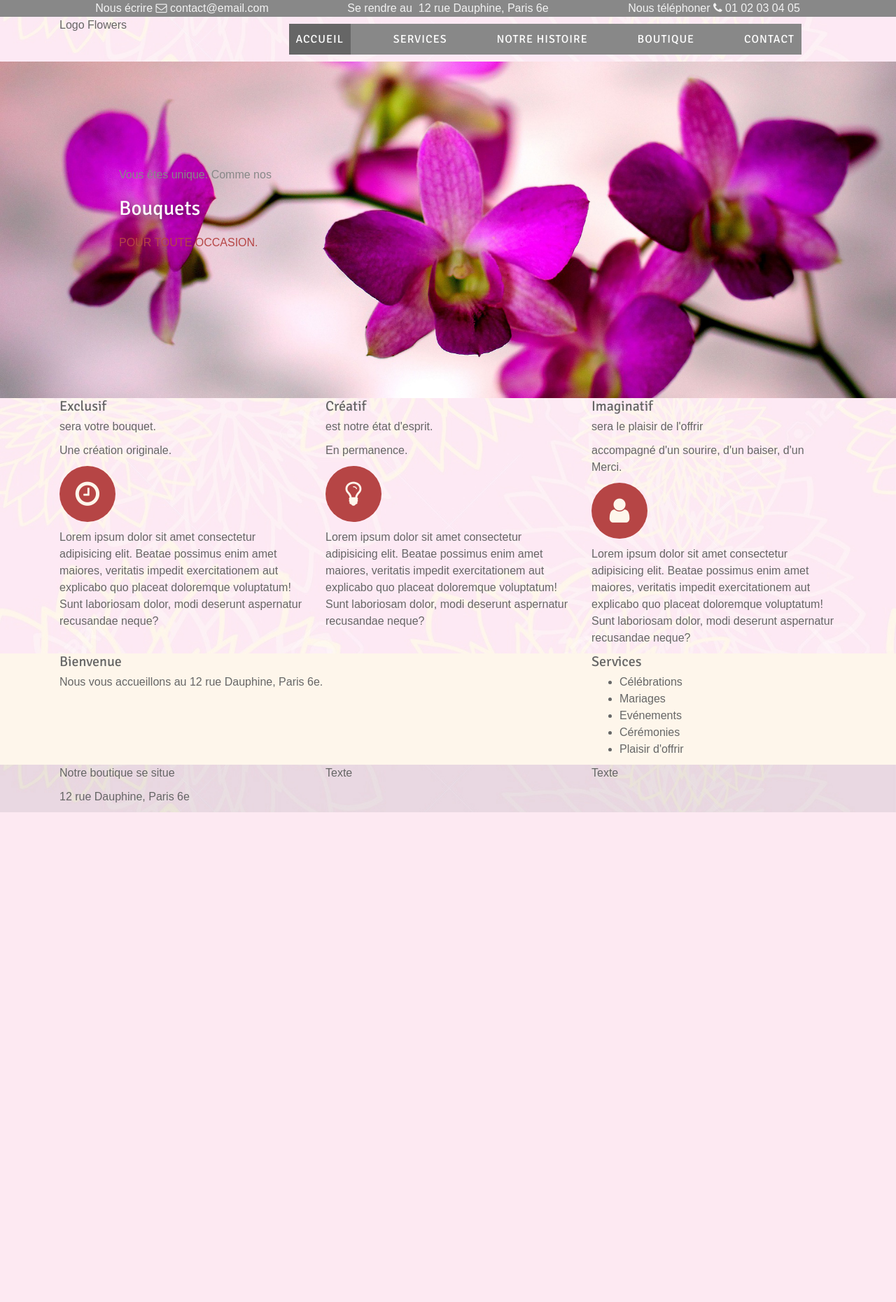
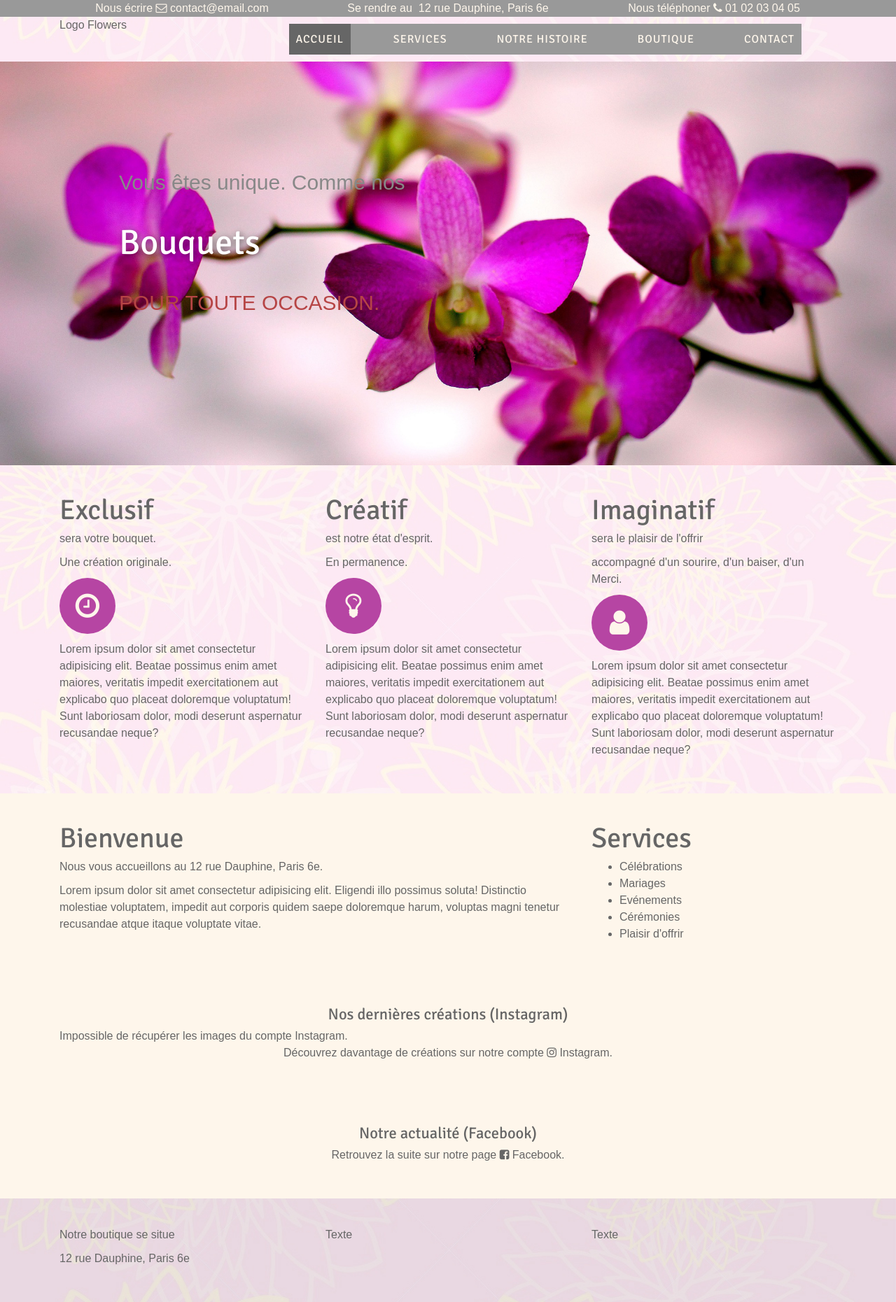
Before and after one commit to scalblog/floral, a PHP site: page / in a window 1280 px wide. Shown: the whole page at 70% size. Before the commit the page ends 1161 px from the top, so only its background shows below. Run offline with PHP 8.4, Linux system fonts and the light colour scheme; data that the repository does not hold is empty; some libraries are stand-ins or nearby versions; some web fonts are replaced.

Commit message:
api instagram ok

```diff
--- a/css/style.css
+++ b/css/style.css
@@ -11,16 +11,26 @@ nav a, h1, h2, h3, h4 {
     font-family: 'Signika', sans-serif;
 }
 
+h2 {
+    font-size : 4rem;
+}
+
+h3 {
+    font-size : 2.25rem;
+}
+
 .top_head_banner {
     font-family: 'News Cycle', sans-serif;
-	background-color: #888;
-	color: #F2F2F2;
+	background-color: #999;
+    /* color: #F2F2F2; */
+    color: #fef6eb;
     font-size: 1.6rem;
     text-align: center;
 }
 
 .top_head_banner a{
-    color: #F2F2F2;
+    /* color: #F2F2F2; */
+    color: #fef6eb;
     text-decoration: none;
 }
 
@@ -44,16 +54,17 @@ header nav {
 	justify-content: space-between;
     /*padding: 0.75rem 1rem;*/
     margin: 1rem 5rem;
-    background-color: #888;
+    background-color: #999;
 	text-transform: uppercase;
 	letter-spacing: 1px;
 }
 
 header nav a {
-	color: white;
+    /* color: white; */
+    color: #fef6eb;
     padding: 1rem 1rem;
     /*text-shadow: 0 0 5px rgba(0, 0, 0, 0.1);*/
-    background-color: #888;
+    background-color: #999999;
     text-decoration : none;
 }
 
@@ -68,6 +79,12 @@ header nav a:hover {
 }
 
 
+.banner {
+    margin : 10rem;
+    padding: 5rem 0 10rem;
+
+}
+
 .presentation {
     background-image: url('../img/01.jpg');
     width:100%;
@@ -79,32 +96,33 @@ header nav a:hover {
 }
 
 
-.banner {
-    margin : 10rem;
-	padding: 5rem 0 10rem;
-
-}
-
 .presentation p:first-of-type {
     color: #888;
+    font-size: 3rem;
 }
 
 .presentation h1 {
     color: white;
     text-shadow: 2px 2px 10px rgba(0,0,0,0.5);
-	font-size: 1.8em;
+	font-size: 5rem;
 }
 
 .presentation p:last-of-type {
     color: rgb(182, 69, 69);
+    font-size: 3rem;
     text-transform: uppercase;
+}
+
+.concept, .welcome, .instagram, .facebook, footer {
+    padding-top : 4rem;
+    padding-bottom : 4rem;
 }
 
 .concept i.fa {
     /*color : white;*/
     color: #fef6eb;
     text-align: center;
-    background-color:rgb(182, 69, 69) ;
+    background-color:rgb(182, 69, 163) ;
     border-radius : 50%;
     font-size: 4rem;
     padding: 2rem;
@@ -112,13 +130,15 @@ header nav a:hover {
     width: 8rem;
 }
 
-.welcome {
+.welcome, .instagram, .facebook {
     background-color: #fef6eb;
 }
 
+.instagram img {
+    width: 20rem;
+    padding: 1rem;
 
-
-
+}
 
 footer {
     background-image: url('../img/background02.jpg');
--- a/index.php
+++ b/index.php
@@ -125,6 +125,7 @@
                         <div class="col-sm-8">
                             <h2>Bienvenue</h2>
                             <p>Nous vous accueillons au 12 rue Dauphine, Paris 6e.</p>
+                            <p>Lorem ipsum dolor sit amet consectetur adipisicing elit. Eligendi illo possimus soluta! Distinctio molestiae voluptatem, impedit aut corporis quidem saepe doloremque harum, voluptas magni tenetur recusandae atque itaque voluptate vitae.</p>
                         </div>
                         <div class="col-sm-4">
                             <h2>Services</h2>
@@ -137,6 +138,69 @@
                             </ul>
                         </div>
                     </div>
+                </div>
+            </section>
+            <section class="instagram">
+                <div class="container">
+
+                    <h3 class="text-center">Nos dernières créations (Instagram)</h2>
+
+                    <?php
+                    $insta_url = "https://api.instagram.com/v1/users/self/media/recent/?access_token=317009480.a6bd5b1.0babbdc6fd09421eaa2b7721855a96ee";
+
+
+                    // est ce que Curl est installé ?
+                    /*
+                    if (!function_exists("curl_init")){
+                        die("Désolé cURL n'est pas installé !");
+                    } else {echo "succès curl";}
+                    */
+
+
+
+
+                    $insta_data = json_decode(file_get_contents('https://api.instagram.com/v1/users/self/media/recent/?access_token=317009480.a6bd5b1.0babbdc6fd09421eaa2b7721855a96ee'));
+                    if($insta_data->meta->code == 200) {
+                        // echo 'Succès token';
+
+                        ?>
+                        <div class="col-12 col-sm-10 col-lg-10 text-center">
+                            <img src="<?= $insta_data->data[0]->images->standard_resolution->url ?>" alt="fleuriste-bouquet-1"/>
+                            <img src="<?= $insta_data->data[1]->images->standard_resolution->url ?>" alt="fleuriste-bouquet-2"/>
+                            <img src="<?= $insta_data->data[2]->images->standard_resolution->url ?>" alt="fleuriste-bouquet-3"/>
+                        </div>
+                        <div class="col-12 col-sm-10 col-lg-10 text-center">
+                            <img src="<?= $insta_data->data[3]->images->standard_resolution->url ?>" alt="fleuriste-bouquet-4"/>
+                            <img src="<?= $insta_data->data[4]->images->standard_resolution->url ?>" alt="fleuriste-bouquet-5"/>
+                            <img src="<?= $insta_data->data[5]->images->standard_resolution->url ?>" alt="fleuriste-bouquet-6"/>
+                        </div>
+
+
+
+
+                        <?php
+
+                        // var_dump($insta_data->data[0]->created_time);
+                        // var_dump($insta_data);
+                        }
+
+                    else {
+                        echo 'Impossible de récupérer les images du compte Instagram.';
+                    }
+
+                    ?>
+                    <p class="text-center">Découvrez davantage de créations sur notre compte <i class="fa fa-instagram" aria-hidden="true"></i> Instagram.</p>
+
+                </div>
+            </section>
+            <section class="facebook">
+                <div class="container">
+
+                    <h3 class="text-center">Notre actualité (Facebook)</h3>
+
+
+
+                    <p class="text-center">Retrouvez la suite sur notre page <i class="fa fa-facebook-square" aria-hidden="true"></i> Facebook.</p>
                 </div>
             </section>
         </main>
```
